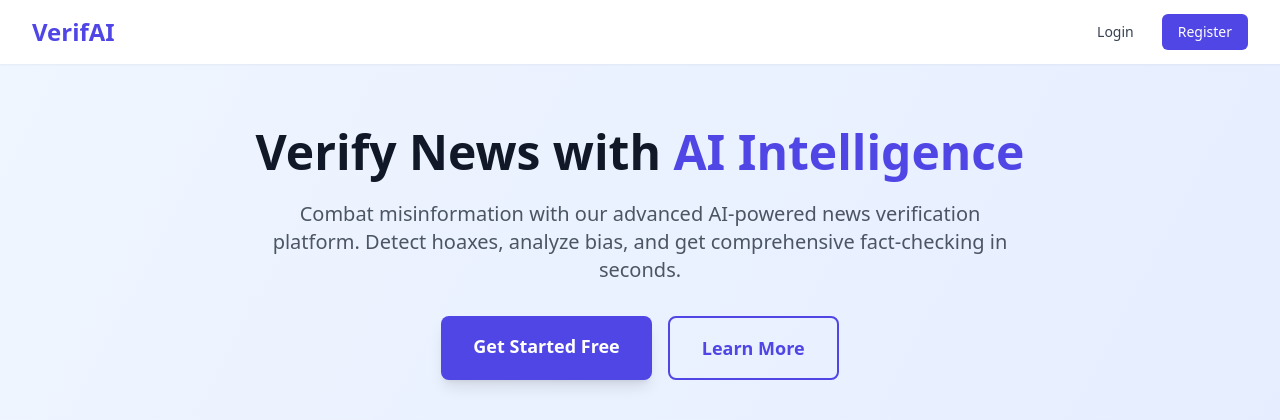
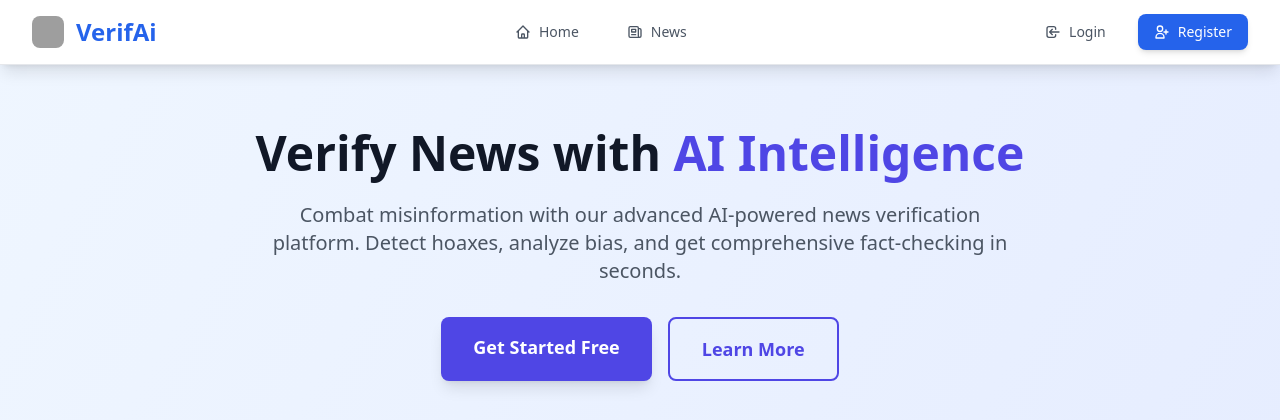
Before and after one commit to 2021HUMMM/BUFFTECHBROS, a Django app: page / in a window 1280 px wide. Shown: the top 420 px of the page. Run offline with Django 5.2, Linux system fonts and the light colour scheme; some libraries are stand-ins or nearby versions; grey boxes are pictures that could not be loaded.

Commit message:
fixing navbar and footer accross all the pages through base.html

```diff
--- a/main/templates/landing.html
+++ b/main/templates/landing.html
@@ -1,4 +1,6 @@
+{% extends "base.html" %}
 {% load static %}
+{% block content %}
 <!DOCTYPE html>
 <html lang="en">
   <head>
@@ -10,23 +12,6 @@
   </head>
   <body class="bg-gradient-to-br from-blue-50 to-indigo-100 min-h-screen">
     <!-- Navigation -->
-    <nav class="bg-white shadow-sm">
-      <div class="max-w-7xl mx-auto px-4 sm:px-6 lg:px-8">
-        <div class="flex justify-between items-center h-16">
-          <div class="flex items-center">
-            <h1 class="text-2xl font-bold text-indigo-600">VerifAI</h1>
-          </div>
-          <div class="flex space-x-4">
-            <a href="{% url 'authentication:login' %}" class="text-gray-700 hover:text-indigo-600 px-3 py-2 rounded-md text-sm font-medium transition duration-200">
-              Login
-            </a>
-            <a href="{% url 'authentication:register' %}" class="bg-indigo-600 text-white hover:bg-indigo-700 px-4 py-2 rounded-md text-sm font-medium transition duration-200">
-              Register
-            </a>
-          </div>
-        </div>
-      </div>
-    </nav>
 
     <!-- Hero Section -->
     <div class="max-w-7xl mx-auto px-4 sm:px-6 lg:px-8 pt-16 pb-20">
@@ -163,42 +148,6 @@
     </div>
 
     <!-- Footer -->
-    <footer class="bg-gray-900 text-white py-12">
-      <div class="max-w-7xl mx-auto px-4 sm:px-6 lg:px-8">
-        <div class="grid md:grid-cols-4 gap-8">
-          <div>
-            <h3 class="text-xl font-bold mb-4">VerifAI</h3>
-            <p class="text-gray-400">Fighting misinformation with artificial intelligence.</p>
-          </div>
-          <div>
-            <h4 class="font-semibold mb-4">Features</h4>
-            <ul class="space-y-2 text-gray-400">
-              <li>Hoax Detection</li>
-              <li>Bias Analysis</li>
-              <li>OCR Support</li>
-            </ul>
-          </div>
-          <div>
-            <h4 class="font-semibold mb-4">Company</h4>
-            <ul class="space-y-2 text-gray-400">
-              <li>About Us</li>
-              <li>Contact</li>
-              <li>Privacy Policy</li>
-            </ul>
-          </div>
-          <div>
-            <h4 class="font-semibold mb-4">Support</h4>
-            <ul class="space-y-2 text-gray-400">
-              <li>Help Center</li>
-              <li>Documentation</li>
-              <li>FAQ</li>
-            </ul>
-          </div>
-        </div>
-        <div class="border-t border-gray-800 mt-8 pt-8 text-center text-gray-400">
-          <p>&copy; 2025 VerifAI. All rights reserved.</p>
-        </div>
-      </div>
-    </footer>
   </body>
 </html>
+{% endblock content %}
--- a/main/views.py
+++ b/main/views.py
@@ -1,5 +1,5 @@
 from django.shortcuts import render, redirect
-from newsapi import NewsApiClient
+# from newsapi import NewsApiClient
 from django.conf import settings
 from easyocr import Reader
 from PIL import Image
--- a/templates/base.html
+++ b/templates/base.html
@@ -9,6 +9,9 @@
     <link rel="stylesheet" href="{% static 'css/global.css' %}"/>
   </head>
   <body>
+    {% include 'navbar.html' %}
     {% block content %} {% endblock content %}
+
+    {% include 'footer.html' %}
   </body>
 </html>
--- /dev/null
+++ b/templates/footer.html
@@ -0,0 +1,37 @@
+<footer class="bg-gray-900 text-white py-12">
+    <div class="max-w-7xl mx-auto px-4 sm:px-6 lg:px-8">
+    <div class="grid md:grid-cols-4 gap-8">
+        <div>
+        <h3 class="text-xl font-bold mb-4">VerifAI</h3>
+        <p class="text-gray-400">Fighting misinformation with artificial intelligence.</p>
+        </div>
+        <div>
+        <h4 class="font-semibold mb-4">Features</h4>
+        <ul class="space-y-2 text-gray-400">
+            <li>Hoax Detection</li>
+            <li>Bias Analysis</li>
+            <li>OCR Support</li>
+        </ul>
+        </div>
+        <div>
+        <h4 class="font-semibold mb-4">Company</h4>
+        <ul class="space-y-2 text-gray-400">
+            <li>About Us</li>
+            <li>Contact</li>
+            <li>Privacy Policy</li>
+        </ul>
+        </div>
+        <div>
+        <h4 class="font-semibold mb-4">Support</h4>
+        <ul class="space-y-2 text-gray-400">
+            <li>Help Center</li>
+            <li>Documentation</li>
+            <li>FAQ</li>
+        </ul>
+        </div>
+    </div>
+    <div class="border-t border-gray-800 mt-8 pt-8 text-center text-gray-400">
+        <p>&copy; 2025 VerifAI. All rights reserved.</p>
+    </div>
+    </div>
+</footer>
--- a/templates/navbar.html
+++ b/templates/navbar.html
@@ -0,0 +1,205 @@
+<nav class="bg-white shadow-lg border-b border-gray-200">
+  <div class="max-w-7xl mx-auto px-4 sm:px-6 lg:px-8">
+    <div class="flex justify-between items-center h-16">
+
+      <!-- Left: Verifai Logo -->
+      <div class="flex-shrink-0">
+        <a href="{% url 'main:landing_page' %}" class="flex items-center space-x-3 hover:opacity-80 transition-opacity duration-200">
+          <!-- Logo placeholder -->
+          <img
+            src="https://i.imgur.com/FO7o7P5.png"
+            alt="VerifAi Logo"
+            class="h-8 w-8 rounded-lg object-cover"
+          >
+          <span class="text-2xl font-bold text-blue-600">VerifAi</span>
+        </a>
+      </div>
+
+      <!-- Center: Navigation Links -->
+      <div class="hidden md:block">
+        <div class="ml-10 flex items-baseline space-x-4">
+          <a
+            href="{% url 'main:landing_page' %}"
+            class="{% if request.resolver_match.view_name == 'main:landing_page' %}bg-blue-100 text-blue-700{% else %}text-gray-600 hover:text-blue-600 hover:bg-blue-50{% endif %} px-4 py-2 rounded-lg text-sm font-medium transition-all duration-200 flex items-center">
+            <svg class="w-4 h-4 mr-2" fill="none" stroke="currentColor" viewBox="0 0 24 24">
+              <path stroke-linecap="round" stroke-linejoin="round" stroke-width="2" d="M3 12l2-2m0 0l7-7 7 7M5 10v10a1 1 0 001 1h3m10-11l2 2m-2-2v10a1 1 0 01-1 1h-3m-6 0a1 1 0 001-1v-4a1 1 0 011-1h2a1 1 0 011 1v4a1 1 0 001 1m-6 0h6"></path>
+            </svg>
+            Home
+          </a>
+          <a
+            href="{% url 'news_portal:show_news' %}"
+            class="{% if request.resolver_match.view_name == 'news_portal:show_news' %}bg-blue-100 text-blue-700{% else %}text-gray-600 hover:text-blue-600 hover:bg-blue-50{% endif %} px-4 py-2 rounded-lg text-sm font-medium transition-all duration-200 flex items-center">
+            <svg class="w-4 h-4 mr-2" fill="none" stroke="currentColor" viewBox="0 0 24 24">
+              <path stroke-linecap="round" stroke-linejoin="round" stroke-width="2" d="M19 20H5a2 2 0 01-2-2V6a2 2 0 012-2h10a2 2 0 012 2v1m2 13a2 2 0 01-2-2V7m2 13a2 2 0 002-2V9a2 2 0 00-2-2h-2m-4-3H9M7 16h6M7 8h6v4H7V8z"></path>
+            </svg>
+            News
+          </a>
+        </div>
+      </div>
+
+      <!-- Right: Authentication -->
+      <div class="hidden md:block">
+        <div class="ml-4 flex items-center md:ml-6">
+          {% if user.is_authenticated %}
+            <!-- Authenticated User -->
+            <div class="flex items-center space-x-4">
+              <span class="text-gray-700 text-sm">Welcome, <span class="font-medium text-blue-600">{{ user.username }}</span></span>
+              <div class="relative">
+                <button
+                  type="button"
+                  class="bg-white flex text-sm rounded-full focus:outline-none focus:ring-2 focus:ring-offset-2 focus:ring-blue-500"
+                  id="user-menu-button"
+                  aria-expanded="false"
+                  aria-haspopup="true"
+                  onclick="toggleUserMenu()">
+                  <span class="sr-only">Open user menu</span>
+                  <div class="h-8 w-8 rounded-full bg-blue-100 flex items-center justify-center">
+                    <span class="text-blue-600 font-medium text-sm">{{ user.username|first|upper }}</span>
+                  </div>
+                </button>
+
+                <!-- Dropdown menu -->
+                <div
+                  id="user-menu"
+                  class="hidden origin-top-right absolute right-0 mt-2 w-48 rounded-md shadow-lg py-1 bg-white ring-1 ring-black ring-opacity-5 focus:outline-none z-50"
+                  role="menu"
+                  aria-orientation="vertical"
+                  aria-labelledby="user-menu-button"
+                  tabindex="-1">
+                  {% comment %} <a href="#" class="block px-4 py-2 text-sm text-gray-700 hover:bg-gray-100" role="menuitem" tabindex="-1">
+                    <svg class="w-4 h-4 inline mr-2" fill="none" stroke="currentColor" viewBox="0 0 24 24">
+                      <path stroke-linecap="round" stroke-linejoin="round" stroke-width="2" d="M16 7a4 4 0 11-8 0 4 4 0 018 0zM12 14a7 7 0 00-7 7h14a7 7 0 00-7-7z"></path>
+                    </svg>
+                    Your Profile
+                  </a>
+                  <a href="#" class="block px-4 py-2 text-sm text-gray-700 hover:bg-gray-100" role="menuitem" tabindex="-1">
+                    <svg class="w-4 h-4 inline mr-2" fill="none" stroke="currentColor" viewBox="0 0 24 24">
+                      <path stroke-linecap="round" stroke-linejoin="round" stroke-width="2" d="M10.325 4.317c.426-1.756 2.924-1.756 3.35 0a1.724 1.724 0 002.573 1.066c1.543-.94 3.31.826 2.37 2.37a1.724 1.724 0 001.065 2.572c1.756.426 1.756 2.924 0 3.35a1.724 1.724 0 00-1.066 2.573c.94 1.543-.826 3.31-2.37 2.37a1.724 1.724 0 00-2.572 1.065c-.426 1.756-2.924 1.756-3.35 0a1.724 1.724 0 00-2.573-1.066c-1.543.94-3.31-.826-2.37-2.37a1.724 1.724 0 00-1.065-2.572c-1.756-.426-1.756-2.924 0-3.35a1.724 1.724 0 001.066-2.573c-.94-1.543.826-3.31 2.37-2.37.996.608 2.296.07 2.572-1.065z"></path>
+                      <path stroke-linecap="round" stroke-linejoin="round" stroke-width="2" d="M15 12a3 3 0 11-6 0 3 3 0 016 0z"></path>
+                    </svg>
+                    Settings
+                  </a> {% endcomment %}
+                  <div class="border-t border-gray-100"></div>
+                  <a href="{% url 'authentication:logout' %}" class="block px-4 py-2 text-sm text-gray-700 hover:bg-gray-100" role="menuitem" tabindex="-1">
+                    <svg class="w-4 h-4 inline mr-2" fill="none" stroke="currentColor" viewBox="0 0 24 24">
+                      <path stroke-linecap="round" stroke-linejoin="round" stroke-width="2" d="M17 16l4-4m0 0l-4-4m4 4H7m6 4v1a3 3 0 01-3 3H6a3 3 0 01-3-3V7a3 3 0 013-3h4a3 3 0 013 3v1"></path>
+                    </svg>
+                    Sign out
+                  </a>
+                </div>
+              </div>
+            </div>
+          {% else %}
+            <!-- Unauthenticated User -->
+            <div class="flex items-center space-x-4">
+              <a
+                href="{% url 'authentication:login' %}"
+                class="text-gray-600 hover:text-blue-600 px-4 py-2 rounded-lg text-sm font-medium transition-all duration-200 flex items-center">
+                <svg class="w-4 h-4 mr-2" fill="none" stroke="currentColor" viewBox="0 0 24 24">
+                  <path stroke-linecap="round" stroke-linejoin="round" stroke-width="2" d="M11 16l-4-4m0 0l4-4m-4 4h14m-5 4v1a3 3 0 01-3 3H6a3 3 0 01-3-3V7a3 3 0 013-3h7a3 3 0 013 3v1"></path>
+                </svg>
+                Login
+              </a>
+              <a
+                href="{% url 'authentication:register' %}"
+                class="bg-blue-600 hover:bg-blue-700 text-white px-4 py-2 rounded-lg text-sm font-medium transition-all duration-200 transform hover:scale-105 shadow-md flex items-center">
+                <svg class="w-4 h-4 mr-2" fill="none" stroke="currentColor" viewBox="0 0 24 24">
+                  <path stroke-linecap="round" stroke-linejoin="round" stroke-width="2" d="M18 9v3m0 0v3m0-3h3m-3 0h-3m-2-5a4 4 0 11-8 0 4 4 0 018 0zM3 20a6 6 0 0112 0v1H3v-1z"></path>
+                </svg>
+                Register
+              </a>
+            </div>
+          {% endif %}
+        </div>
+      </div>
+
+      <!-- Mobile menu button -->
+      <div class="md:hidden">
+        <button
+          type="button"
+          class="bg-white inline-flex items-center justify-center p-2 rounded-md text-gray-400 hover:text-gray-500 hover:bg-gray-100 focus:outline-none focus:ring-2 focus:ring-inset focus:ring-blue-500"
+          aria-controls="mobile-menu"
+          aria-expanded="false"
+          onclick="toggleMobileMenu()">
+          <span class="sr-only">Open main menu</span>
+          <svg class="block h-6 w-6" xmlns="http://www.w3.org/2000/svg" fill="none" viewBox="0 0 24 24" stroke="currentColor" aria-hidden="true">
+            <path stroke-linecap="round" stroke-linejoin="round" stroke-width="2" d="M4 6h16M4 12h16M4 18h16" />
+          </svg>
+          <svg class="hidden h-6 w-6" xmlns="http://www.w3.org/2000/svg" fill="none" viewBox="0 0 24 24" stroke="currentColor" aria-hidden="true">
+            <path stroke-linecap="round" stroke-linejoin="round" stroke-width="2" d="M6 18L18 6M6 6l12 12" />
+          </svg>
+        </button>
+      </div>
+    </div>
+  </div>
+
+  <!-- Mobile menu -->
+  <div class="md:hidden hidden" id="mobile-menu">
+    <div class="px-2 pt-2 pb-3 space-y-1 sm:px-3 bg-gray-50">
+      <a
+        href="{% url 'main:landing_page' %}"
+        class="{% if request.resolver_match.view_name == 'main:landing_page' %}bg-blue-100 text-blue-700{% else %}text-gray-600 hover:text-blue-600 hover:bg-blue-50{% endif %} block px-3 py-2 rounded-md text-base font-medium">
+        🏠 Home
+      </a>
+      <a
+        href="{% url 'news_portal:show_news' %}"
+        class="{% if request.resolver_match.view_name == 'news_portal:show_news' %}bg-blue-100 text-blue-700{% else %}text-gray-600 hover:text-blue-600 hover:bg-blue-50{% endif %} block px-3 py-2 rounded-md text-base font-medium">
+        📰 News
+      </a>
+
+      <div class="border-t border-gray-200 pt-4 pb-3">
+        {% if user.is_authenticated %}
+          <div class="flex items-center px-5">
+            <div class="flex-shrink-0">
+              <div class="h-10 w-10 rounded-full bg-blue-100 flex items-center justify-center">
+                <span class="text-blue-600 font-medium">{{ user.username|first|upper }}</span>
+              </div>
+            </div>
+            <div class="ml-3">
+              <div class="text-base font-medium text-gray-800">Welcome</div>
+              <div class="text-sm font-medium text-blue-600">{{ user.username }}</div>
+            </div>
+          </div>
+          <div class="mt-3 px-2 space-y-1">
+            {% comment %} <a href="#" class="block px-3 py-2 rounded-md text-base font-medium text-gray-600 hover:text-blue-600 hover:bg-blue-50">👤 Your Profile</a>
+            <a href="#" class="block px-3 py-2 rounded-md text-base font-medium text-gray-600 hover:text-blue-600 hover:bg-blue-50">⚙️ Settings</a> {% endcomment %}
+            <a href="{% url 'authentication:logout' %}" class="block px-3 py-2 rounded-md text-base font-medium text-gray-600 hover:text-blue-600 hover:bg-blue-50">🚪 Sign out</a>
+          </div>
+        {% else %}
+          <div class="px-2 space-y-1">
+            <a href="{% url 'authentication:login' %}" class="block px-3 py-2 rounded-md text-base font-medium text-gray-600 hover:text-blue-600 hover:bg-blue-50">🔑 Login</a>
+            <a href="{% url 'authentication:register' %}" class="block px-3 py-2 rounded-md text-base font-medium bg-blue-600 text-white hover:bg-blue-700">✨ Register</a>
+          </div>
+        {% endif %}
+      </div>
+    </div>
+  </div>
+</nav>
+
+<script>
+  function toggleUserMenu() {
+    const menu = document.getElementById('user-menu');
+    menu.classList.toggle('hidden');
+  }
+
+  function toggleMobileMenu() {
+    const menu = document.getElementById('mobile-menu');
+    const button = menu.previousElementSibling.querySelector('button');
+    const openIcon = button.querySelector('svg:first-child');
+    const closeIcon = button.querySelector('svg:last-child');
+
+    menu.classList.toggle('hidden');
+    openIcon.classList.toggle('hidden');
+    closeIcon.classList.toggle('hidden');
+  }
+
+  // Close dropdown when clicking outside
+  document.addEventListener('click', function(event) {
+    const userMenu = document.getElementById('user-menu');
+    const userMenuButton = document.getElementById('user-menu-button');
+
+    if (userMenu && !userMenu.contains(event.target) && !userMenuButton.contains(event.target)) {
+      userMenu.classList.add('hidden');
+    }
+  });
+</script>
```
Also changed, not shown: news_portal/templates/news.html (+2 -11 lines).
